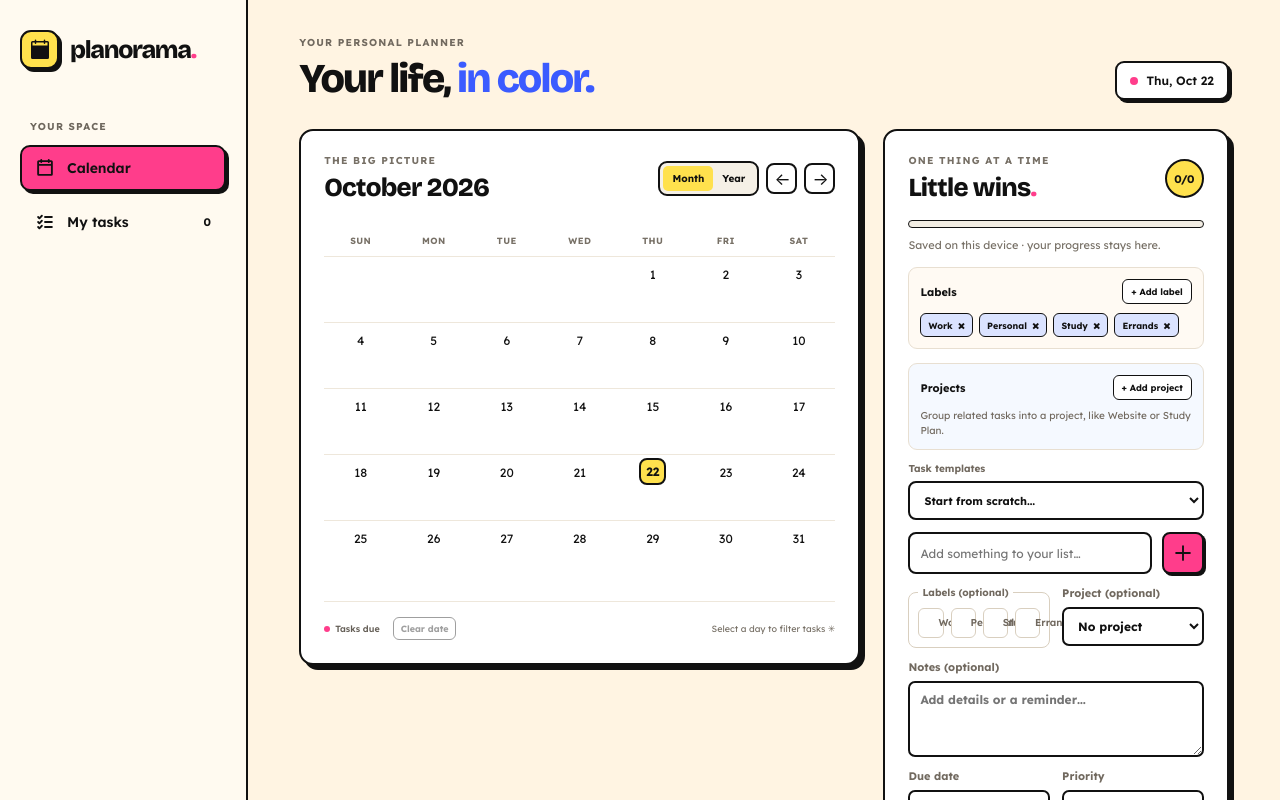
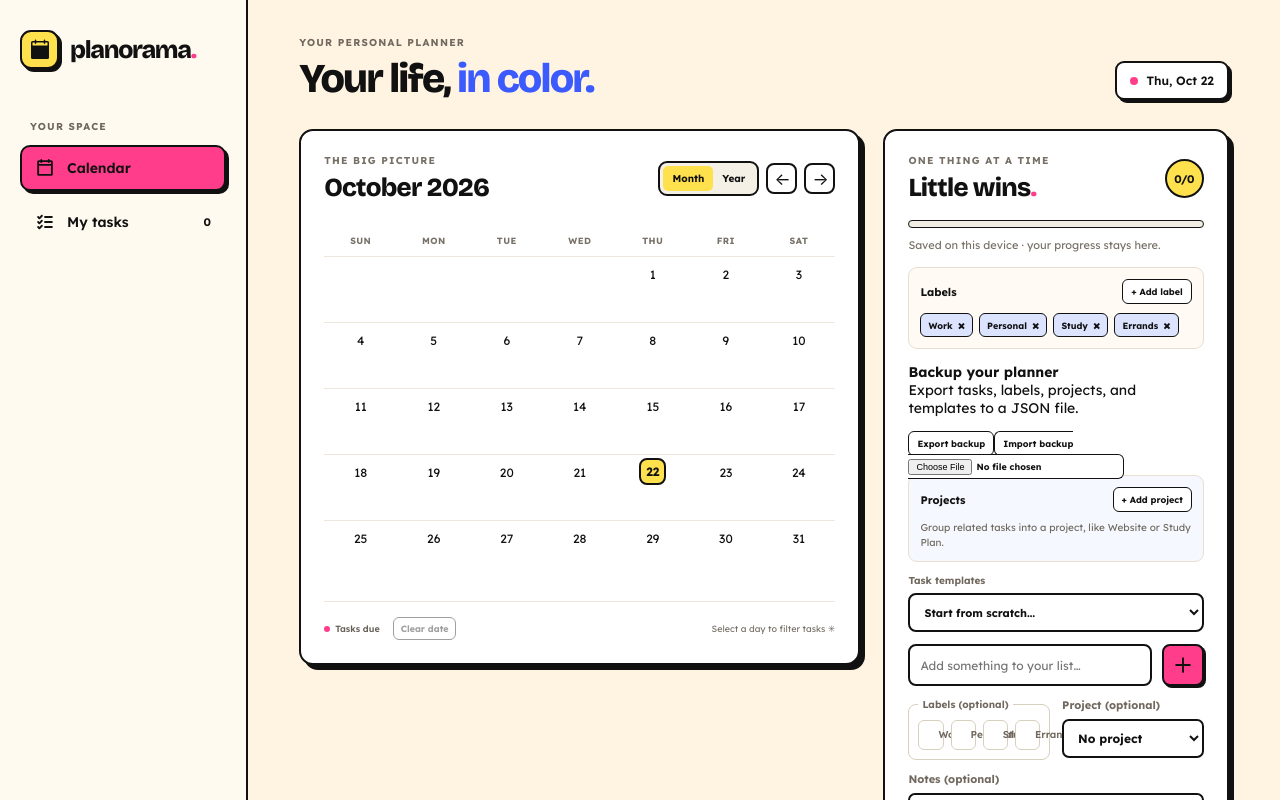
Before and after one commit to alpizesolution/planorama, a Next.js app: page / in a window 1280 px wide. Shown: the top 800 px of the page. Built offline with nearby package versions, Linux system fonts and the light colour scheme.

Commit message:
feat: add validated planner backup and restore

```diff
--- a/app/page.tsx
+++ b/app/page.tsx
@@ -4,6 +4,7 @@
 import { CalendarBlank, CheckCircle, ListChecks, Plus, Sparkle } from "@phosphor-icons/react";
 import { createTask, getTasks, removeTask, updateTask } from "@/lib/schedule/task-service";
 import type { PlannerTask } from "@/lib/schedule/types";
+import { validateTask } from "@/lib/schedule/validation";
 
 type TaskTemplate = { id: string; name: string; title: string; notes: string; priority: PlannerTask["priority"]; recurrence: PlannerTask["recurrence"] };
 type TaskLabel = { id: string; name: string };
@@ -93,7 +94,14 @@
 
   useEffect(() => {
     let active = true;
-    try { const savedProjects = window.localStorage.getItem(PROJECT_STORAGE_KEY); if (savedProjects) setProjects(JSON.parse(savedProjects)); } catch { if (active) setSaveError("Could not load saved projects on this device."); }
+    try {
+      const savedProjects = window.localStorage.getItem(PROJECT_STORAGE_KEY);
+      if (savedProjects) setProjects(JSON.parse(savedProjects));
+      const savedLabels = window.localStorage.getItem(LABEL_STORAGE_KEY);
+      if (savedLabels) setLabels(JSON.parse(savedLabels));
+      const savedTemplates = window.localStorage.getItem(TEMPLATE_STORAGE_KEY);
+      if (savedTemplates) setTaskTemplates(JSON.parse(savedTemplates));
+    } catch { if (active) setSaveError("Could not load saved organization data on this device."); }
     getTasks().then((saved) => { if (active) setTasks(saved); })
       .catch(() => { if (active) setSaveError("Could not load saved tasks on this device."); })
       .finally(() => { if (active) setLoaded(true); });
@@ -195,6 +203,71 @@
       setSaveError("");
     } catch {
       setSaveError("Could not delete this label from every task. Please try again.");
+    }
+  }
+
+  function exportBackup() {
+    try {
+      const backup = {
+        format: "planorama-backup",
+        version: 1,
+        exportedAt: new Date().toISOString(),
+        tasks,
+        labels,
+        projects,
+        templates: taskTemplates,
+      };
+      const blob = new Blob([JSON.stringify(backup, null, 2)], { type: "application/json" });
+      const url = URL.createObjectURL(blob);
+      const anchor = document.createElement("a");
+      anchor.href = url;
+      anchor.download = `planorama-backup-${new Date().toISOString().slice(0, 10)}.json`;
+      anchor.click();
+      URL.revokeObjectURL(url);
+      setSaveError("");
+    } catch {
+      setSaveError("Could not export your backup. Please try again.");
+    }
+  }
+
+  async function importBackup(file: File) {
+    try {
+      const parsed: unknown = JSON.parse(await file.text());
+      if (!parsed || typeof parsed !== "object") throw new Error("Invalid backup.");
+      const backup = parsed as Record<string, unknown>;
+      if (backup.format !== "planorama-backup" || backup.version !== 1 || !Array.isArray(backup.tasks)) {
+        throw new Error("This file is not a supported Planorama backup.");
+      }
+      const importedTasks = backup.tasks.map(validateTask);
+      const isValidNamedItems = (value: unknown): value is { id: string; name: string }[] =>
+        Array.isArray(value) && value.every((item) => item && typeof item.id === "string" && typeof item.name === "string" && item.name.trim().length > 0);
+      const importedLabels = backup.labels === undefined ? labels : backup.labels;
+      const importedProjects = backup.projects === undefined ? projects : backup.projects;
+      const importedTemplates = backup.templates === undefined ? taskTemplates : backup.templates;
+      if (!isValidNamedItems(importedLabels) || !isValidNamedItems(importedProjects) ||
+          !Array.isArray(importedTemplates) || !importedTemplates.every((item) =>
+            item && typeof item.id === "string" && typeof item.name === "string" &&
+            typeof item.title === "string" && typeof item.notes === "string" &&
+            ["p1", "p2", "p3", "p4"].includes(item.priority) &&
+            ["none", "daily", "weekly", "monthly"].includes(item.recurrence))) {
+        throw new Error("The backup contains invalid labels, projects, or templates.");
+      }
+      if (!window.confirm(`Import ${importedTasks.length} tasks? Existing tasks with matching IDs will be updated; other tasks will be kept.`)) return;
+      await Promise.all(importedTasks.map((task) => updateTask(task)));
+      window.localStorage.setItem(LABEL_STORAGE_KEY, JSON.stringify(importedLabels));
+      window.localStorage.setItem(PROJECT_STORAGE_KEY, JSON.stringify(importedProjects));
+      window.localStorage.setItem(TEMPLATE_STORAGE_KEY, JSON.stringify(importedTemplates));
+      setTasks(await getTasks());
+      setLabels(importedLabels as TaskLabel[]);
+      setProjects(importedProjects as TaskProject[]);
+      setTaskTemplates(importedTemplates as TaskTemplate[]);
+      setSelectedLabelIds([]);
+      setEditLabelIds([]);
+      setLabelFilter("");
+      setProjectFilter("");
+      setSaveError("");
+    } catch (error) {
+      setSaveError(error instanceof Error && error.message !== "Invalid backup." ? error.message : "Could not import this backup. Check that it is a valid Planorama JSON file.");
     }
   }
 
@@ -324,6 +397,10 @@
             <div className="label-manager-heading"><strong>Labels</strong><button type="button" className="task-action" onClick={addLabel}>+ Add label</button></div>
             <div className="label-chip-list">{labels.map((label) => <span className="label-management-chip" key={label.id}>{label.name}<button type="button" aria-label={`Delete ${label.name} label`} onClick={() => deleteLabel(label.id)}>×</button></span>)}</div>
           </div>
+          <div className="backup-tools" aria-label="Backup and restore">
+            <div><strong>Backup your planner</strong><p>Export tasks, labels, projects, and templates to a JSON file.</p></div>
+            <div className="backup-actions"><button type="button" className="task-action" onClick={exportBackup}>Export backup</button><label className="task-action import-backup">Import backup<input aria-label="Import Planorama backup" type="file" accept="application/json,.json" onChange={(event) => { const file = event.target.files?.[0]; if (file) void importBackup(file); event.currentTarget.value = ""; }} /></label></div>
+          </div>
           <div className="project-manager">
             <div className="label-manager-heading"><strong>Projects</strong><button type="button" className="task-action" onClick={addProject}>+ Add project</button></div>
             {projects.length > 0 ? <div className="project-chip-list">{projects.map((project) => <span className="project-chip" key={project.id}>{project.name}<button type="button" aria-label={`Delete ${project.name} project`} onClick={() => void deleteProject(project.id)}>×</button></span>)}</div> : <p className="project-empty">Group related tasks into a project, like Website or Study Plan.</p>}
```
